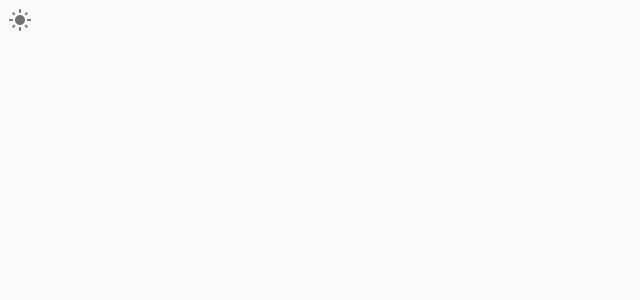
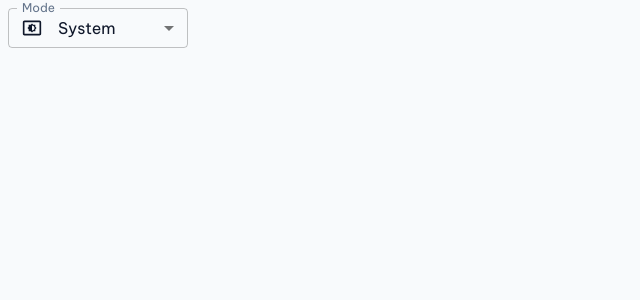
Before and after one commit to maitatduydev/trello-website, a React (Vite) app in the folder frontend/: page / in a window 1280 px wide. Shown: the top 300 px of the page, without its empty margins (0-640 px from the left). Built offline with nearby package versions, Linux system fonts and the light colour scheme.

Commit message:
feat: replace ToggleTheme component with a mode selection dropdown using MUI

```diff
--- a/frontend/src/App.jsx
+++ b/frontend/src/App.jsx
@@ -1,9 +1,56 @@
-import ToggleTheme from "./components/ToggleTheme";
+import FormControl from "@mui/material/FormControl";
+import InputLabel from "@mui/material/InputLabel";
+import MenuItem from "@mui/material/MenuItem";
+import Select from "@mui/material/Select";
+import { useColorScheme } from "@mui/material/styles";
+import Box from "@mui/material/Box";
+import LightMode from "@mui/icons-material/LightMode";
+import DarkMode from "@mui/icons-material/DarkMode";
+import SettingsBrightness from "@mui/icons-material/SettingsBrightness";
 
 export default function App() {
+    const { mode, setMode } = useColorScheme();
+
+    if (!mode) {
+        return null;
+    }
+
+    const handleChange = (event) => {
+        const selectedMode = event.target.value;
+        setMode(selectedMode);
+    };
+
     return (
         <>
-            <ToggleTheme />
+            <FormControl sx={{ m: 1, minWidth: 180 }} size="small">
+                <InputLabel id="label-select-dark-light-mode">Mode</InputLabel>
+                <Select
+                    labelId="label-select-dark-light-mode"
+                    id="select-dark-light-mode"
+                    value={mode}
+                    label="Mode"
+                    onChange={handleChange}
+                >
+                    <MenuItem value={"light"}>
+                        <Box sx={{ display: "flex", alignItems: "center", gap: 2 }}>
+                            <LightMode fontSize="small" />
+                            Light
+                        </Box>
+                    </MenuItem>
+                    <MenuItem value={"dark"}>
+                        <Box sx={{ display: "flex", alignItems: "center", gap: 2 }}>
+                            <DarkMode fontSize="small" />
+                            Dark
+                        </Box>
+                    </MenuItem>
+                    <MenuItem value={"system"}>
+                        <Box sx={{ display: "flex", alignItems: "center", gap: 2 }}>
+                            <SettingsBrightness fontSize="small" />
+                            System
+                        </Box>
+                    </MenuItem>
+                </Select>
+            </FormControl>
         </>
     );
 }
--- a/frontend/src/components/ToggleTheme.jsx
+++ /dev/null
@@ -1,16 +0,0 @@
-import IconButton from "@mui/material/IconButton";
-import DarkModeIcon from "@mui/icons-material/DarkMode";
-import LightModeIcon from "@mui/icons-material/LightMode";
-import { useColorScheme } from "@mui/material/styles";
-
-export default function ToggleTheme() {
-    const { mode, setMode } = useColorScheme();
-
-    if (!mode) return null;
-
-    return (
-        <IconButton onClick={() => setMode(mode === "light" ? "dark" : "light")}>
-            {mode === "light" ? <DarkModeIcon /> : <LightModeIcon />}
-        </IconButton>
-    );
-}
```
